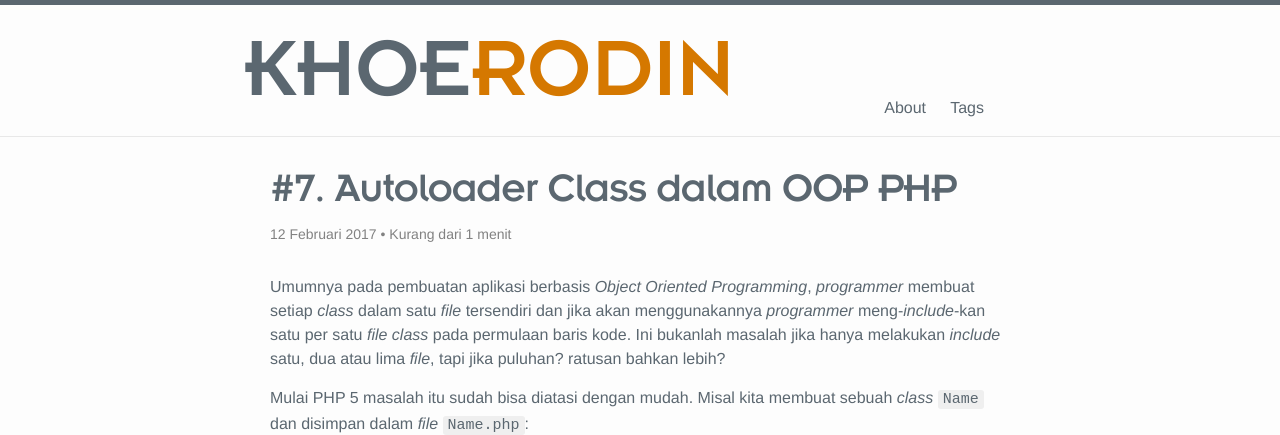
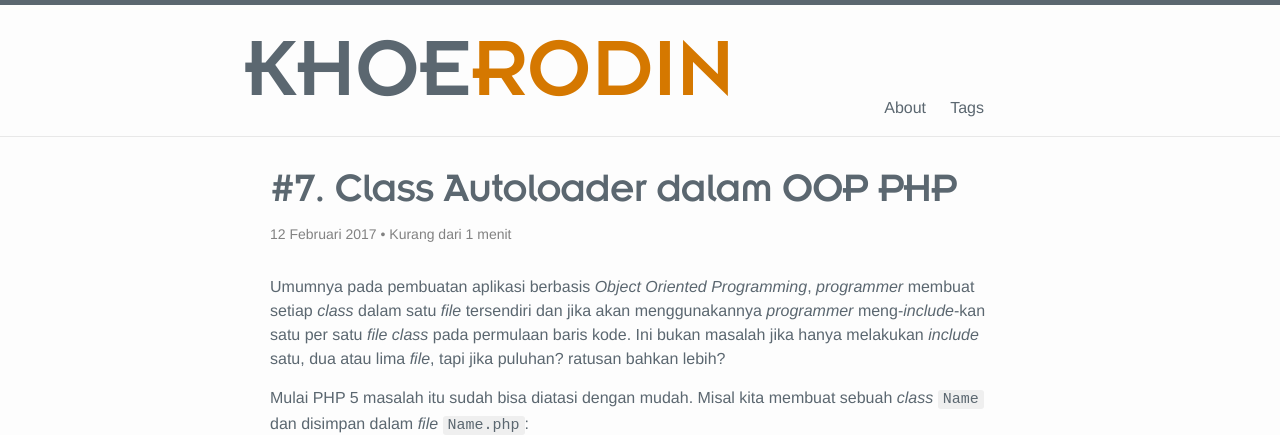
Before and after one commit to khoerodin/khoerodin.github.io, a Jekyll site: the page built from _posts/2017-02-12-class-autoloader-dalam-oop-php.md, in a window 1280 px wide. Shown: the top 435 px of the page. Built offline with Jekyll 4.4.1, drawn with Linux system fonts in a browser that asks for light colours; nearby versions of some CDN libraries; emoji names are drawn with the system emoji font; comment, search, counter and statistics services are not loaded; part of the change alters nothing that is shown.

```diff
--- a/_posts/2017-02-12-autoloader-class-dalam-oop-php.md
+++ b/_posts/2017-02-12-class-autoloader-dalam-oop-php.md
@@ -1,13 +1,13 @@
 ---
-title: "#7. Autoloader Class dalam OOP PHP"
+title: "#7. Class Autoloader dalam OOP PHP"
 date: '2017-02-12 21:00:00'
-description: Artikel Seri Belajar Mudah OOP PHP, Apa itu Autoloader Class dalam OOP PHP ? Di sini akan saya jelaskan...
+description: Artikel Seri Belajar Mudah OOP PHP, Apa itu Autoloader Class dalam OOP PHP ? Umumnya pada pembuatan aplikasi berbasis Object Oriented Programming,  programmer membuat setiap class dalam satu file tersendiri dan jika akan menggunakannya programmer meng-include-kan satu per satu file class pada permulaan baris kode. Ini bukan masalah jika hanya melakukan include satu, dua atau lima file, tapi jika puluhan? ratusan bahkan lebih?
 tags:
 - BelajarOOPPHP
 published: true
 ---
 
-Umumnya pada pembuatan aplikasi berbasis _Object Oriented Programming_,  _programmer_ membuat setiap _class_ dalam satu _file_ tersendiri dan jika akan menggunakannya _programmer_ meng-*include*-kan satu per satu _file class_ pada permulaan baris kode. Ini bukanlah masalah jika hanya melakukan _include_ satu, dua atau lima _file_, tapi jika puluhan? ratusan bahkan lebih?
+Umumnya pada pembuatan aplikasi berbasis _Object Oriented Programming_,  _programmer_ membuat setiap _class_ dalam satu _file_ tersendiri dan jika akan menggunakannya _programmer_ meng-*include*-kan satu per satu _file class_ pada permulaan baris kode. Ini bukan masalah jika hanya melakukan _include_ satu, dua atau lima _file_, tapi jika puluhan? ratusan bahkan lebih?
 
 Mulai PHP 5 masalah itu sudah bisa diatasi dengan mudah. Misal kita membuat sebuah _class_ `Name` dan disimpan dalam _file_ `Name.php`:
 
```
